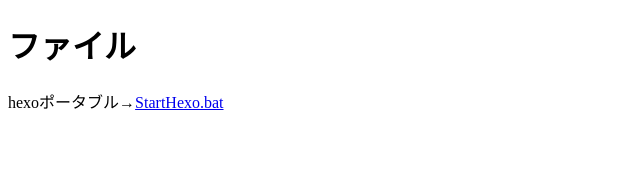
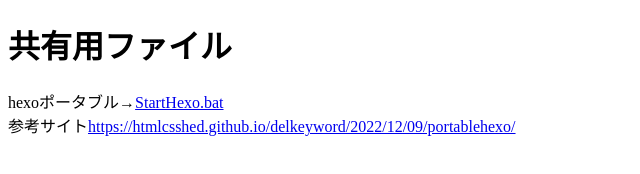
Before and after one commit to htmlcsshed/batfile, a plain HTML site: page index.html in a window 1280 px wide. Shown: the whole page, without its empty margins (0-640 px from the left). Drawn offline with Linux system fonts and the light colour scheme.

Commit message:
Update index.html

```diff
--- a/index.html
+++ b/index.html
@@ -1,9 +1,11 @@
 <!DOCTYPE html>
 <head>
-    <title>ファイル</title>
+    <title>共有用ファイル</title>
     <meta charset="utf-8">
 </head>
 <body>
-    <h1>ファイル</h1>
-    <p>hexoポータブル→<a href="StartHexo.bat">StartHexo.bat</a></p>
+    <h1>共有用ファイル</h1>
+    <p>hexoポータブル→<a href="StartHexo.bat">StartHexo.bat</a>
+    <br>
+    参考サイト<a href="https://htmlcsshed.github.io/delkeyword/2022/12/09/portablehexo/">https://htmlcsshed.github.io/delkeyword/2022/12/09/portablehexo/</a></p>
 </body>
```
